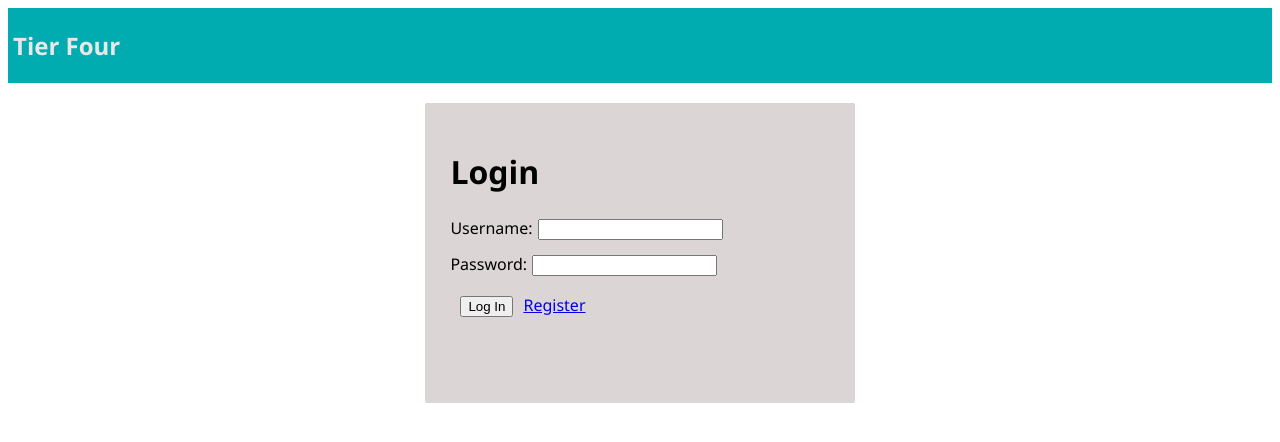
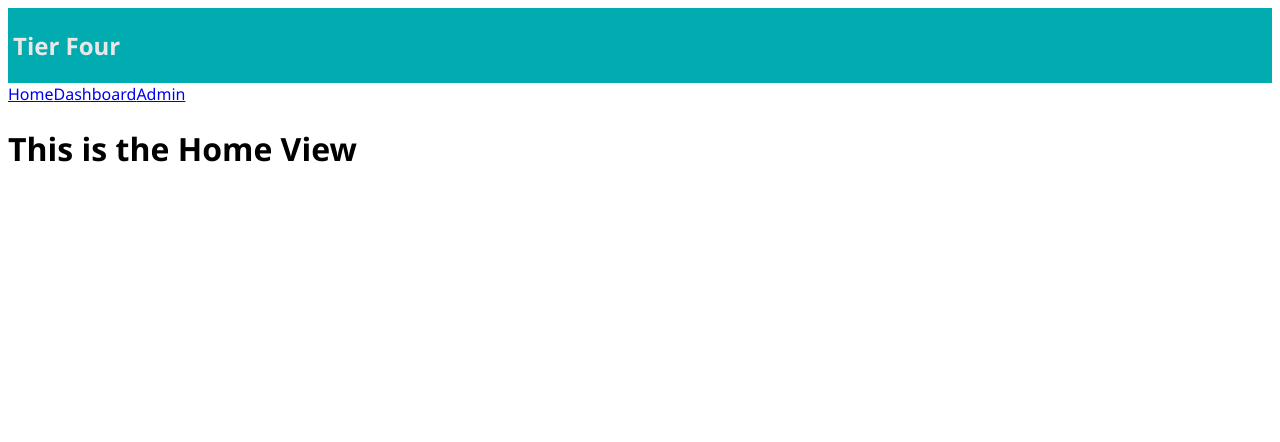
Before and after one commit to matthewbeyl/Tier4, a React (Create React App) app: page /#/home in a window 1280 px wide. Shown: the top 442 px of the page. Built offline with nearby package versions, Linux system fonts and the light colour scheme; no server answers.

Commit message:
navbars are fun, and now they're in all views

```diff
--- a/src/App.js
+++ b/src/App.js
@@ -22,7 +22,7 @@ const App = () => (
       <Switch>
         <Redirect exact from="/" to="/home" />
         <Route
-          path="/home"
+          path="/login"
           component={LoginPage}
         />
         <Route
--- a/src/components/AdminView/AdminView.js
+++ b/src/components/AdminView/AdminView.js
@@ -1,5 +1,7 @@
 import React, { Component } from 'react';
 import { connect } from 'react-redux';
+import Header from '../Header/Header';
+import NavBar from '../NavBar/NavBar';
 
 const mapStateToProps = state => ({
     user: state.user,
@@ -21,6 +23,7 @@ class AdminView extends Component {
 
         return (
             <main>
+                <NavBar />
                 <h1>This is the Admin View</h1>
                 {/* display button for admin to make new challenge,
                 render conditionally*/}
--- a/src/components/DashboardView/DashboardView.js
+++ b/src/components/DashboardView/DashboardView.js
@@ -1,9 +1,11 @@
 import React, { Component } from 'react';
+import NavBar from '../NavBar/NavBar';
 
 class DashbaordView extends Component {
     render() {
         return (
             <main>
+                <NavBar />
                 <h1>This is the Dashbaord View</h1>
             </main>
         )
--- a/src/components/Header/Header.js
+++ b/src/components/Header/Header.js
@@ -1,5 +1,4 @@
 import React from 'react';
-import NavBar from '../NavBar/NavBar';
 
 const Header = ({ title }) => (
   <div className="instructions">
--- a/src/components/HomeView/HomeView.js
+++ b/src/components/HomeView/HomeView.js
@@ -1,9 +1,11 @@
 import React, { Component } from 'react';
+import NavBar from '../NavBar/NavBar';
 
 class HomeView extends Component {
     render() {
         return (
             <main>
+                <NavBar />
                 <h1>This is the Home View</h1>
             </main>
         )
--- a/src/components/NavBar/NavBar.js
+++ b/src/components/NavBar/NavBar.js
@@ -1,23 +1,17 @@
 import React from 'react';
-import { Link, Route, Router, withRouter } from 'react-router-dom';
-import { connect } from 'react-redux';
+import { Link } from 'react-router-dom';
 
 const NavBar = () => (
   <div className="NavBar">
-        <li>
           <Link to="/home">
             Home
           </Link>
-        </li><li>
           <Link to="/dashboard">
             Dashboard
           </Link>
-        </li>
-        <li>
           <Link to="/admin">
             Admin
           </Link>
-        </li>
   </div>
 );
 
```
